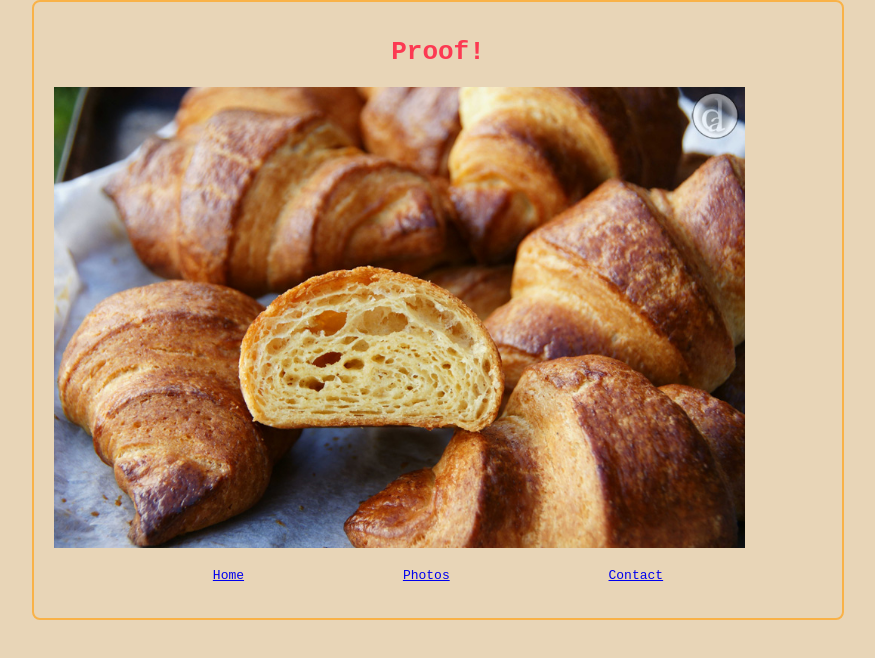
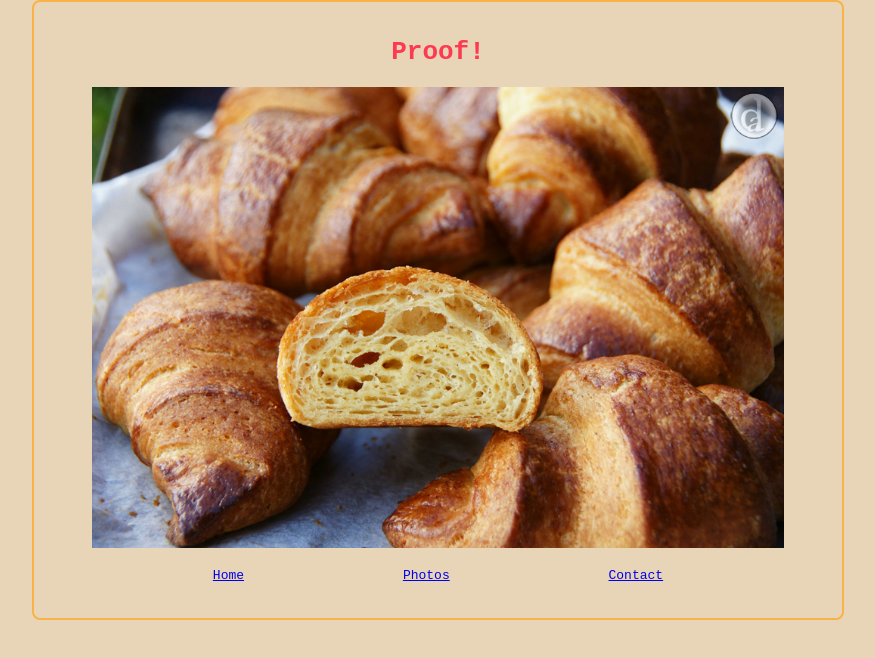
Before and after one commit to NewmanSaurusRex/croissant-static-webpage, a plain HTML site: page photo.html in a window 1280 px wide. Shown: the whole page, without its empty margins (202-1077 px from the left). Drawn offline with Linux system fonts and the light colour scheme.

Commit message:
Update style.css

```diff
--- a/src/style.css
+++ b/src/style.css
@@ -42,9 +42,9 @@ footer {
 }
 
 .croissant-img {
-    max-width: 90%;
+  max-width: 90%;
   display: block;
-  object-fit: fill;
+  margin: 0 auto;
 }
 
 a:visited {
```
